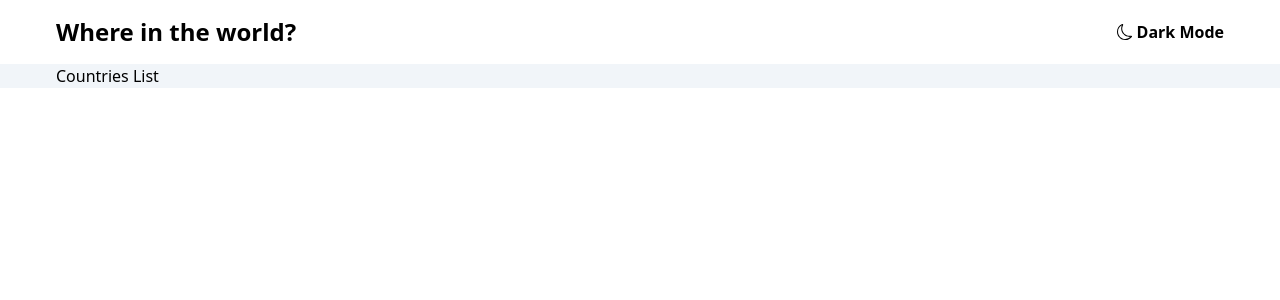
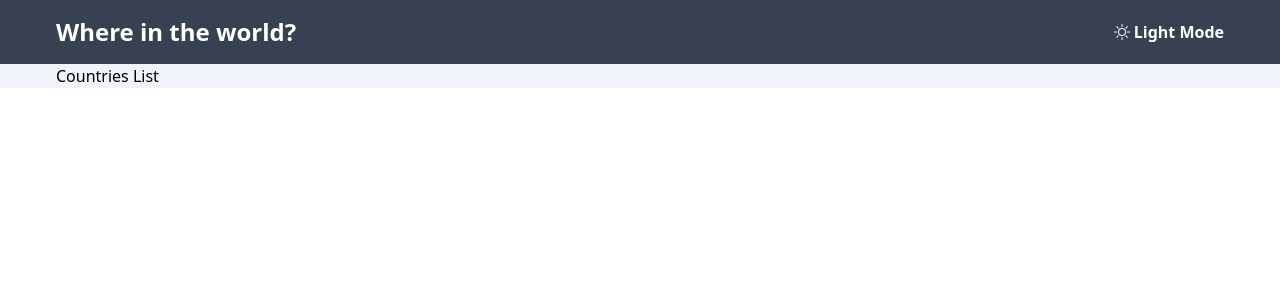
Before and after one commit to kaitcham/countries, a React (Vite) app: page / in a window 1280 px wide. Both pictures are taken after a click on the element "Dark Mode". Shown: the top 300 px of the page. Built offline with nearby package versions, Linux system fonts and the light colour scheme.

Commit message:
Add functionality to toggle darkMode

```diff
--- a/src/components/Navbar.jsx
+++ b/src/components/Navbar.jsx
@@ -1,15 +1,22 @@
 import React from 'react';
-import { BsMoon } from 'react-icons/bs';
+import { BsMoon, BsSun } from 'react-icons/bs';
 
-const Navbar = () => {
+const Navbar = ({ darkMode, setDarkMode }) => {
   return (
-    <div className=" bg-white w-full h-16 flex justify-between items-center px-14">
-      <h3 className=" text-2xl font-bold">Where in the world?</h3>
-      <p className="mode">
-        <span>
-          <BsMoon />
-        </span>
-        Dark Mode
+    <div className=" bg-white w-full h-16 flex justify-between items-center px-14 dark:bg-gray-700">
+      <h3 className=" text-2xl font-bold dark:text-white">
+        Where in the world?
+      </h3>
+      <p onClick={() => setDarkMode(!darkMode)}>
+        {darkMode ? (
+          <span className="mode dark:text-white">
+            <BsSun /> Light Mode
+          </span>
+        ) : (
+          <span className="mode">
+            <BsMoon /> Dark Mode
+          </span>
+        )}
       </p>
     </div>
   );
```
